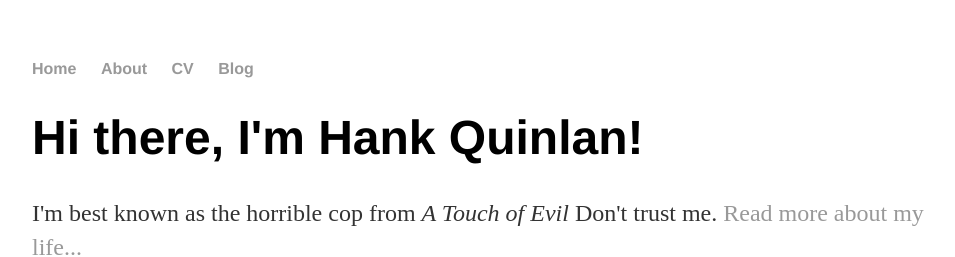
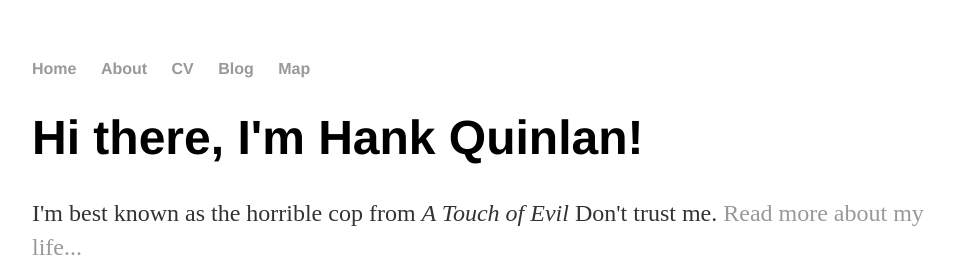
Before and after one commit to mohimafirdaus/mohima.github.io, a Jekyll site: the page built from index.html, in a window 1280 px wide. Shown: the top 257 px of the page, without its empty margins (160-1115 px from the left). Built offline with Jekyll 4.4.1, drawn with Linux system fonts in a browser that asks for light colours.

Commit message:
Update default.html

```diff
--- a/_layouts/default.html
+++ b/_layouts/default.html
@@ -12,6 +12,7 @@
 		        	<li><a href="/about">About</a></li>
 	        		<li><a href="/cv">CV</a></li>
 	        		<li><a href="/blog">Blog</a></li>
+	        		<li> <a href = "/about">Map</a></li>
 	    		</ul>
 			</nav>
 			<div class="container">
```
